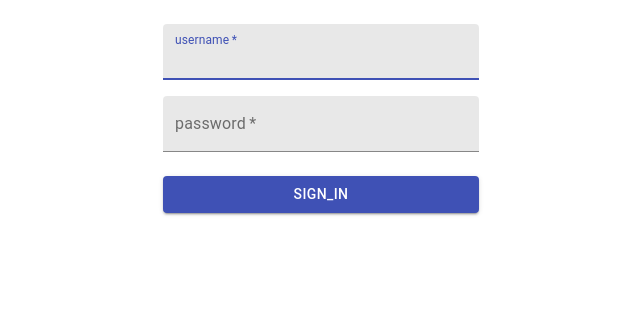
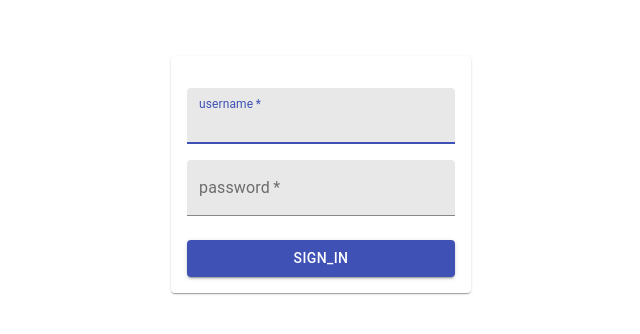
Before and after one commit to AugustoAmaral/bookstore-frontend, a React (Create React App) app: page / in a window 1280 px wide. Shown: the top 334 px of the page, without its empty margins (319-959 px from the left). Built offline with nearby package versions, Linux system fonts and the light colour scheme.

Commit message:
Fixed pt-br translation

```diff
--- a/src/src/App.js
+++ b/src/src/App.js
@@ -1,6 +1,5 @@
 import React from "react";
 import SignIn from "./authentication/SignIn";
-import "./locales/i18n";
 
 const App = () => {
   return (
--- a/src/src/authentication/SignIn.jsx
+++ b/src/src/authentication/SignIn.jsx
@@ -1,6 +1,15 @@
 import React, { Fragment } from "react";
 import { Grid } from "@material-ui/core";
 import SignInForm from "./SignInForm";
+import withStyles from "@material-ui/core/styles/withStyles";
+import Paper from "@material-ui/core/Paper";
+
+const styles = theme => ({
+  paper: {
+    margin: theme.spacing(6) + "px " + theme.spacing(1) + "px ",
+    padding: theme.spacing(2)
+  }
+});
 
 class SignIn extends React.Component {
   state = {
@@ -19,12 +28,14 @@ class SignIn extends React.Component {
       <Fragment>
         <Grid container justify="center">
           <Grid item xs={12} sm={5} lg={3}>
+            <Paper className={this.props.classes.paper}>
               <SignInForm
                 id="signIn"
                 formState={this.state.authInfo}
                 onSubmit={this.handleSubmit}
                 wrongPassword={this.state.wrong_pass}
               />
+            </Paper>
           </Grid>
         </Grid>
       </Fragment>
@@ -32,4 +43,4 @@ class SignIn extends React.Component {
   }
 }
 
-export default SignIn;
+export default withStyles(styles)(SignIn);
--- a/src/src/authentication/SignInForm.jsx
+++ b/src/src/authentication/SignInForm.jsx
@@ -8,10 +8,10 @@ import { Button } from "@material-ui/core";
 
 const styles = theme => ({
   formControl: {
-    marginTop: theme.spacing.unit * 2
+    marginTop: theme.spacing(2)
   },
   submit: {
-    marginTop: theme.spacing.unit * 3
+    marginTop: theme.spacing(3)
   }
 });
 
--- a/src/src/locales/i18n.jsx
+++ b/src/src/locales/i18n.jsx
@@ -16,7 +16,7 @@ i18n
   .init({
     resources,
     fallbackLng: "en",
-    debug: process.env.REACT_APP_DEVELOPMENT,
+    debug: true,
     interpolation: {
       escapeValue: false
     }
--- a/src/src/locales/pt-BR.js
+++ b/src/src/locales/pt-BR.js
@@ -1,3 +1,8 @@
 export default {
-  translation: {}
+  translation: {
+    username: "Usuário",
+    password: "Senha",
+    pleaseFillTheField: "Por favor, preencha o campo {{field}}",
+    sign_in: "Entrar"
+  }
 };
```
Also changed, not shown: src/index.js (+6 -5 lines). Lines whose indentation alone changed are shown as unchanged.
